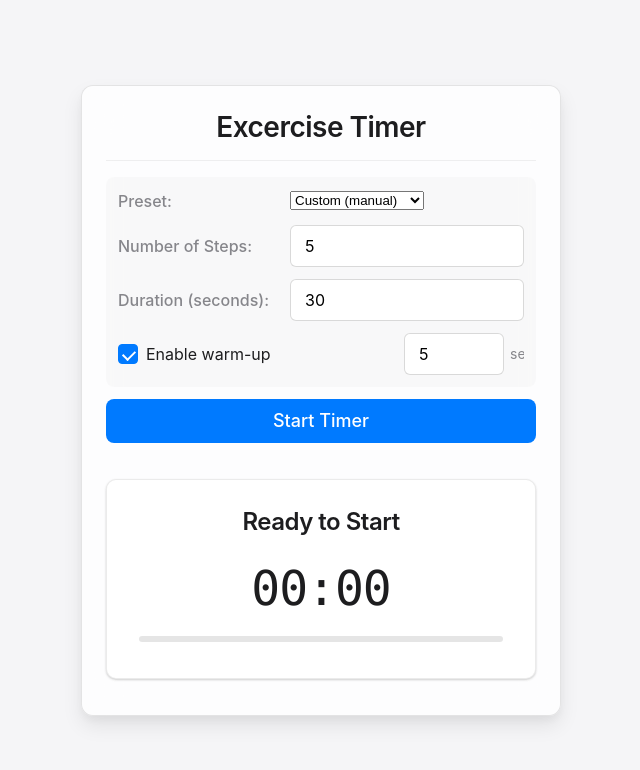
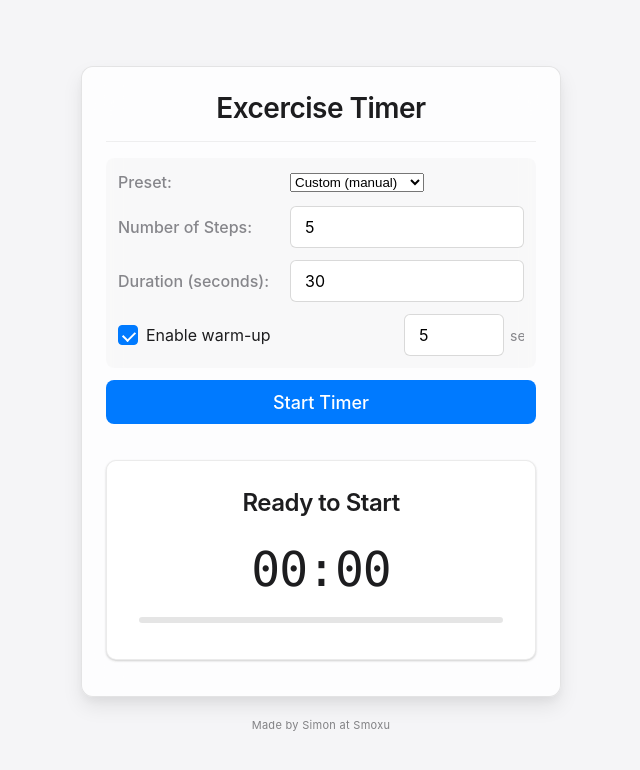
Before and after one commit to vmyazin/excercise-timer, a website: page src/index.html in a window 1280 px wide. Shown: the whole page, without its empty margins (319-959 px from the left). Drawn offline with Linux system fonts and the light colour scheme.

Commit message:
Fix footer layout to ensure it appears below main container using flexbox column direction

```diff
--- a/src-tauri/tauri.conf.json
+++ b/src-tauri/tauri.conf.json
@@ -11,7 +11,7 @@
         "windows": [{
             "title": "Exercise Timer",
             "width": 580,
-            "height": 700,
+            "height": 740,
             "resizable": false,
             "center": true
         }],
--- a/src/index.html
+++ b/src/index.html
@@ -73,6 +73,10 @@
         </main>
     </div>
 
+    <footer class="app-footer">
+        <p class="footer-text">Made by Simon at Smoxu</p>
+    </footer>
+
     <script type="module" src="./main.js" defer></script>
 </body>
 
--- a/src/styles.css
+++ b/src/styles.css
@@ -49,6 +49,7 @@ body {
     background: var(--bg-primary);
     min-height: 100vh;
     display: flex;
+    flex-direction: column;
     align-items: center;
     justify-content: center;
     padding: 20px;
@@ -500,6 +501,24 @@ textarea {
 }
 
 
+/* App footer */
+
+.app-footer {
+    margin-top: 20px;
+    text-align: center;
+    width: 100%;
+}
+
+.footer-text {
+    font-size: 11px;
+    color: var(--text-tertiary);
+    margin: 0;
+    font-weight: 400;
+    letter-spacing: 0.3px;
+    opacity: 0.7;
+}
+
+
 /* Dark mode support */
 
 @media (prefers-color-scheme: dark) {
```
